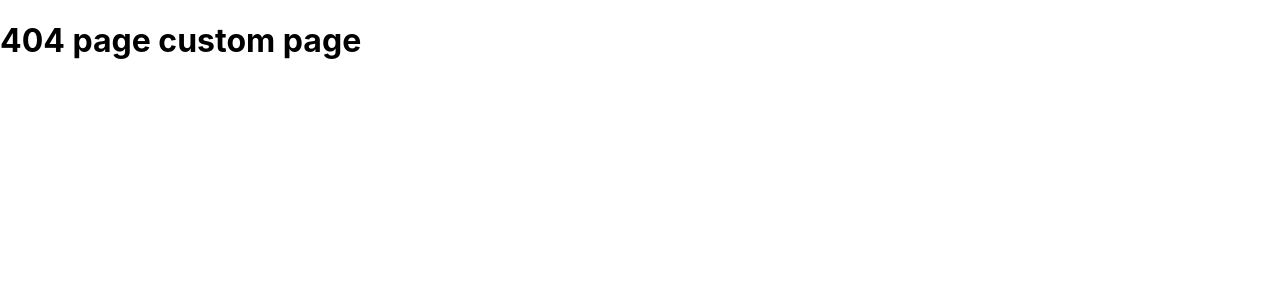
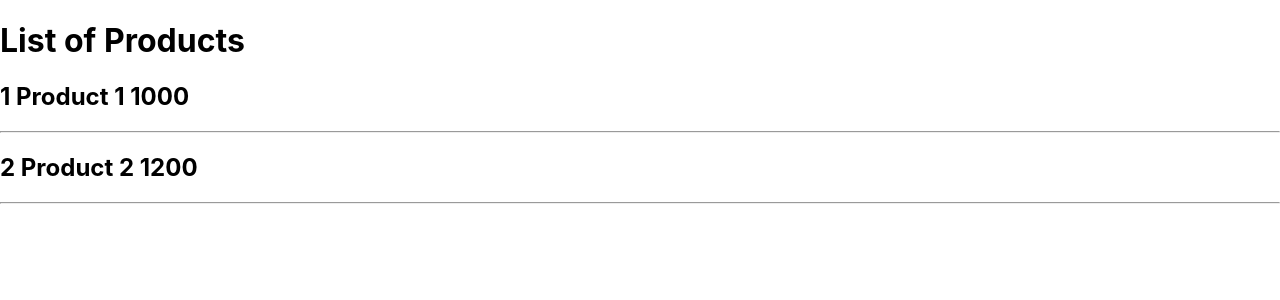
Before and after one commit to jay-biztech/next-js-app, a Next.js app: page /products in a window 1280 px wide. Before the commit this address had no page. Shown: the top 300 px of the page. Built offline with nearby package versions, Linux system fonts and the light colour scheme; data requests are answered from the project's data file.

Commit message:
Add: Products

```diff
--- /dev/null
+++ b/db.json
@@ -0,0 +1,16 @@
+{
+  "products": [
+    {
+      "id": 1,
+      "title": "Product 1",
+      "price": 1000,
+      "description": "Description 1"
+    },
+    {
+      "id": 2,
+      "title": "Product 2",
+      "price": 1200,
+      "description": "Description 2"
+    }
+  ]
+}
--- a/package.json
+++ b/package.json
@@ -6,7 +6,8 @@
     "dev": "next dev",
     "build": "next build",
     "start": "next start",
-    "lint": "next lint"
+    "lint": "next lint",
+    "serve-json": "json-server --watch db.json --port 4000"
   },
   "dependencies": {
     "@types/node": "18.11.15",
@@ -14,6 +15,7 @@
     "@types/react-dom": "18.0.9",
     "eslint": "8.29.0",
     "eslint-config-next": "13.0.6",
+    "json-server": "^0.17.1",
     "next": "13.0.6",
     "react": "18.2.0",
     "react-dom": "18.2.0",
--- a/pages/product/laptop.js
+++ /dev/null
@@ -1,5 +0,0 @@
-function Laptop() {
-    return <h1>Laptop page</h1>
-}
-
-export default Laptop
--- /dev/null
+++ b/pages/products/index.js
@@ -0,0 +1,34 @@
+import Link from "next/link"
+
+function ProductList({ products }) {
+    return (
+        <>
+            <h1>List of Products</h1>
+            {
+                products.map(product => {
+                    return (
+                        <div key={product.id}>
+                            <Link href={`products/${product.id}`} passHref>
+                                <h2>{product.id} {product.title} {product.price}</h2>
+                            </Link>
+                            <hr />
+                        </div>
+                    )
+                })
+            }
+        </>
+    )
+}
+
+export default ProductList
+
+export async function getStaticProps() {
+    const response = await fetch('http://localhost:4000/products')
+    const data = await response.json()
+
+    return {
+        props: {
+            products: data,
+        }
+    }
+}
```
Also changed, not shown: pages/product/[productId]/index.tsx (deleted, +0 -10 lines), pages/product/[productId]/review/[reviewId].tsx (deleted, +0 -10 lines), pages/product/index.tsx (deleted, +0 -29 lines), pages/products/[productId].js (added, +67 -0 lines), 1 other file (tests, documents, lock files or other folders).
